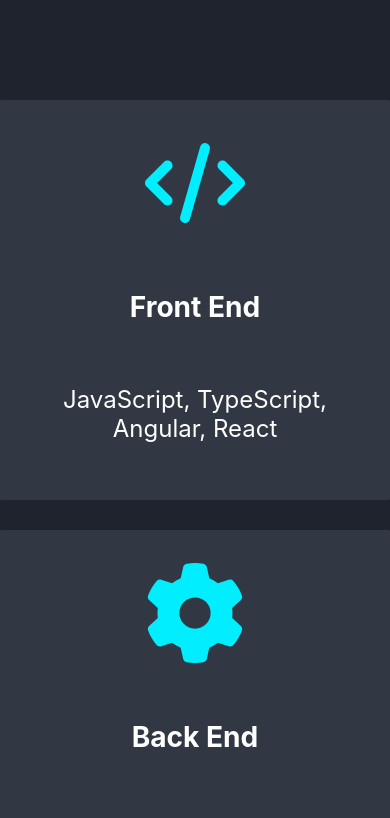
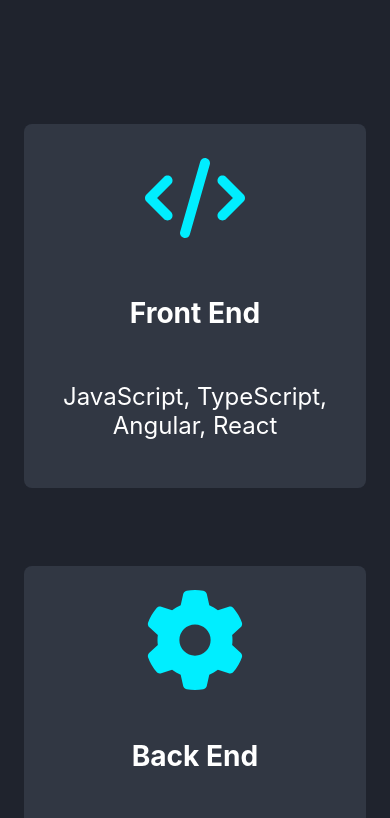
Before and after one commit to Alexandre-Vernet/portfolio, a React (Create React App) app: page / in a window 390 px wide. Shown: the part 903-1721 px from the top of the page. Built offline with nearby package versions, Linux system fonts and the light colour scheme.

Commit message:
feat(responsive): Add responsive on Skills

```diff
--- a/src/components/Skills/Skills.scss
+++ b/src/components/Skills/Skills.scss
@@ -41,6 +41,7 @@
                 color: $white;
                 font-size: 1.5em;
                 text-align: center;
+                margin: 1em;
                 padding: 1em;
                 transition: all 0.3s ease-in-out;
 
@@ -65,3 +66,12 @@
         height: 100%;
     }
 }
+
+@media (max-width: 420px) {
+    .skills > .section-container > .skills-container {
+        .skills-box {
+            height: auto;
+            width: auto;
+        }
+    }
+}
```
